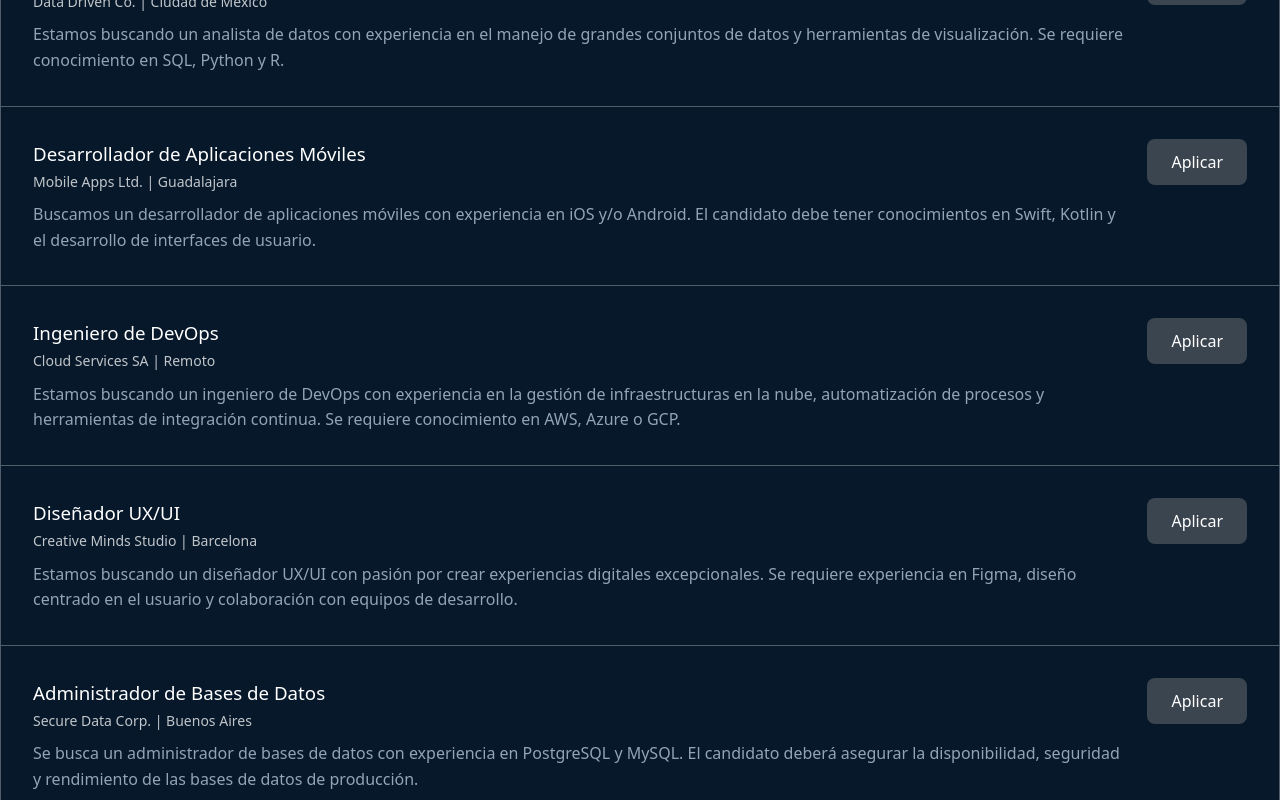
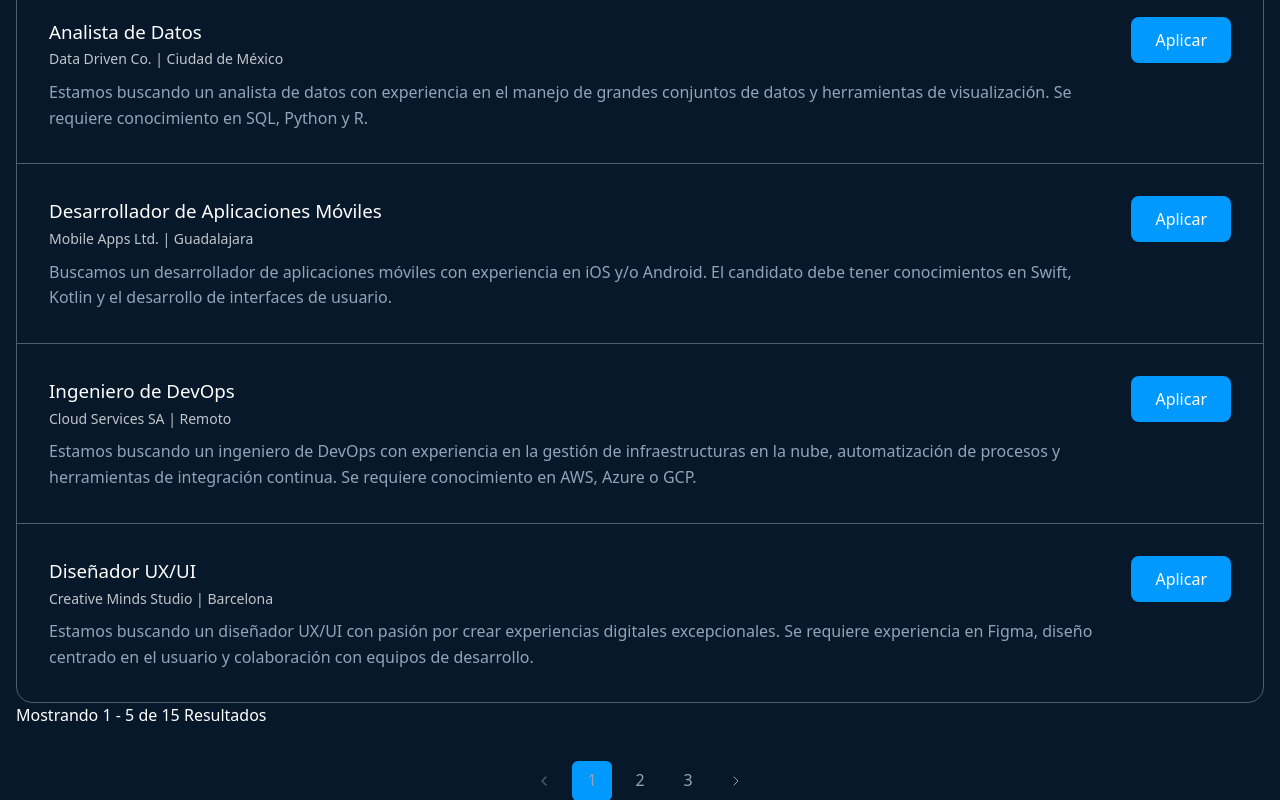
Before and after one commit to ju4ndrc/vite-react-proyect-practice, a React (Vite) app in the folder reaVite-Practice/: page / in a window 1280 px wide. Shown: the part 580-1380 px from the top of the page. Built offline with nearby package versions, Linux system fonts and the light colour scheme.

Commit message:
[+] Separating pagination styles

```diff
--- a/reaVite-Practice/src/App.css
+++ b/reaVite-Practice/src/App.css
@@ -448,38 +448,6 @@ article {
   }
 }
 
-.pagination {
-  display: flex;
-  justify-content: center;
-  gap: 0.5rem;
-  margin-block: 2rem;
-
-  a {
-    display: flex;
-    align-items: center;
-    justify-content: center;
-    width: 2.5rem;
-    height: 2.5rem;
-    text-decoration: none;
-    color: var(--text-muted);
-    border-radius: 0.375rem;
-    transition: all .3s;
-
-    &:hover, &:focus {
-      background-color: #fff;
-    }
-
-    &:active {
-      transform: scale(0.90);
-    }
-
-    &.is-active {
-      background-color: var(--primary-light);
-      color: white;
-      pointer-events: none;
-    }
-  }
-}
 
 .button-apply-job {
   background: #09f;
--- a/reaVite-Practice/src/App.jsx
+++ b/reaVite-Practice/src/App.jsx
@@ -5,32 +5,42 @@ import JobCard from './components/JobCard.jsx'
 import SearchFormSection from './components/SearchFormSection.jsx'
 import JobListings from './components/JobListings.jsx'
 import Pagination from './components/Pagination.jsx'
+import jobsData from './data.json'
 import './App.css'
+
+const RESULT_PER_PAGE = 5
 
 function App() {
 
   const [currentPage, setCurrentPage] = useState(1)
-  const totalPages = 5
+
+  const totalPages = Math.ceil(jobsData.length / RESULT_PER_PAGE)
+
 
   const handlePageChange =  (page)  =>{
     console.log('Chanin page',page)
     setCurrentPage(page)
+    window.scrollTo({top:0, behavior:'smooth'})
   }
 
+  const pagedResults = jobsData.slice(
+    (currentPage-1)* RESULT_PER_PAGE,
+    currentPage * RESULT_PER_PAGE
+  )
   return (
     <>
     <Header/>
 
   <main>
 
-    <SearchFormSection></SearchFormSection>
-
-    <JobListings></JobListings>
+    <SearchFormSection ></SearchFormSection>
+    <section>
+      <JobListings jobs={pagedResults}></JobListings>
 
 
-
-    <Pagination currentPage={currentPage} totalPages={totalPages} onPageChange={handlePageChange}></Pagination>
-
+      <p> Mostrando {(currentPage -1) * RESULT_PER_PAGE + 1} -{' '} {Math.min(currentPage * RESULT_PER_PAGE, jobsData.length)} de {jobsData.length} Resultados</p>
+      <Pagination currentPage={currentPage} totalPages={totalPages} onPageChange={handlePageChange}></Pagination>
+    </section>
   </main>
 
     <Footer/>
--- a/reaVite-Practice/src/components/JobCard.jsx
+++ b/reaVite-Practice/src/components/JobCard.jsx
@@ -1,6 +1,15 @@
+import { useState } from "react"
 
 
 export function JobCard({ job }) {
+
+  const [isApplied, setIsApplied] = useState(false)
+
+  const handleApplyClick = ( ) =>{
+    setIsApplied(true)
+  }
+  const buttonClasses = isApplied ? 'button-apply-job is-applied': 'button-apply-job'
+  const buttonText = isApplied ? 'Aplicado': 'Aplicar'
   return (
     <article
       className="job-listing-card"
@@ -15,7 +24,7 @@ export function JobCard({ job }) {
         </small>
         <p>{job.descripcion}</p>
       </div>
-      <button>Aplicar</button>
+      <button onClick={handleApplyClick} className={buttonClasses}>{buttonText}</button>
     </article>
   )
 }
--- a/reaVite-Practice/src/components/JobListings.jsx
+++ b/reaVite-Practice/src/components/JobListings.jsx
@@ -1,7 +1,7 @@
 import {JobCard} from './JobCard.jsx'
-import jobsData from '../data.json'
 
-export default function JobListings(){
+
+export default function JobListings({jobs}){
     return(
         <>
         <h2>Resultados de búsqueda</h2>
@@ -10,7 +10,7 @@ export default function JobListings(){
 
         {/*<!-- Aquí se insertan los empleos dinámicamente -->*/}
 
-        {jobsData.map(job =>(
+        {jobs.map(job =>(
           // Las llaves no se pueden omitir ni duplicar
           <JobCard key={job.id} job={job}/>
         ))}
--- a/reaVite-Practice/src/components/Pagination.jsx
+++ b/reaVite-Practice/src/components/Pagination.jsx
@@ -1,4 +1,4 @@
-import { isValidElement } from "react"
+import styles from './Pagination.module.css'
 
 export default function Pagination({ currentPage , totalPages, onPageChange }){
     // Array de paginas a mostrar
@@ -36,7 +36,7 @@ export default function Pagination({ currentPage , totalPages, onPageChange }){
     return(
         <section>
 
-      <nav className="pagination">
+      <nav className={styles.pagination}>
 
             <a href="#" style={stylePrevButton} onClick={handlePrevClick}>
           <svg width="16" height="16" viewBox="0 0 24 24" fill="none" stroke="currentColor" strokeWidth="2"
@@ -48,7 +48,7 @@ export default function Pagination({ currentPage , totalPages, onPageChange }){
 
 
         {pages.map(page =>(
-          <a href="#" key={page}  data-page={page} onClick={handleChangePage} className={currentPage === page? 'is-active':''}>{page}</a>
+          <a href="#" key={page}  data-page={page} onClick={handleChangePage} className={currentPage === page? styles.isActive :''}>{page}</a>
         ))}
         <a href="#" style={styleNextButton} onClick={handleNextClick}>
           <svg width="16" height="16" viewBox="0 0 24 24" fill="none" stroke="currentColor" strokeWidth="1.5"
--- /dev/null
+++ b/reaVite-Practice/src/components/Pagination.module.css
@@ -0,0 +1,50 @@
+
+/*
+:root {
+  --primary: #3b4550;
+  --primary-dark: #0a3d66;
+  --primary-hover: #0d5ba8;
+  --primary-light: #09f;
+  --background: #06182a;
+  --text-primary: #ffffff;
+  --text-secondary: #cbd5e1;
+  --text-muted: #94a3b8;
+  --border: rgba(255, 255, 255, 0.1);
+  --card-bg: #1e293b;
+  --shadow: rgba(0, 0, 0, 0.3);
+  --input-bg: #1e293b;
+  --hsla-example: hsla(210, 100%, 56%, 1);
+} */
+.pagination {
+  display: flex;
+  justify-content: center;
+  gap: 0.5rem;
+  margin-block: 2rem;
+
+  a {
+    display: flex;
+    align-items: center;
+    justify-content: center;
+    width: 2.5rem;
+    height: 2.5rem;
+    text-decoration: none;
+    color: var(--text-muted);
+    border-radius: 0.375rem;
+    transition: all .3s;
+
+    &:hover, &:focus {
+      background-color: #fff;
+    }
+
+    &:active {
+      transform: scale(0.90);
+    }
+
+
+  }
+}
+.isActive {
+      background-color: var(--primary-light);
+      color: white;
+      pointer-events: none;
+    }
```
